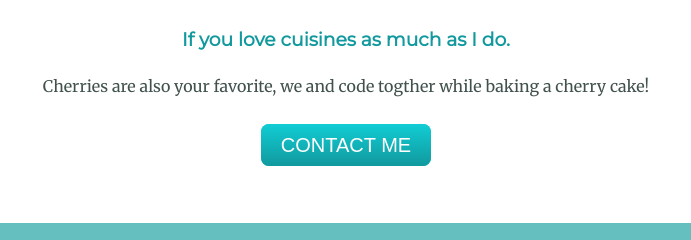
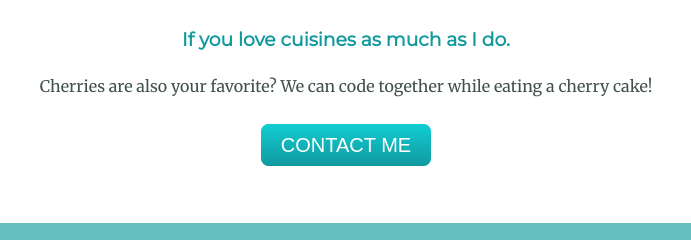
Before and after one commit to jadenbruecke/cv, a plain HTML site: page index.html in a window 1280 px wide. Shown: the part 2229-2469 px from the top of the page, 294-985 px from the left. Drawn offline with Linux system fonts and the light colour scheme.

Commit message:
update changes

```diff
--- a/index.html
+++ b/index.html
@@ -42,7 +42,7 @@
           <div class="contact-me-row">
             <h2>Get In Touch</h2>
             <h3>If you love cuisines as much as I do.</h3>
-            <p>Cherries are also your favorite, we and code togther while baking a cherry cake!</p>
+            <p>Cherries are also your favorite? We can code together while eating a cherry cake!</p>
             <div class="button-container">
               <a class="btn" href="mailto:yu.umlaut.qiao@outlook.com">CONTACT ME</a>
             </div>
```
Also changed, not shown: css/styles.css (line endings or trailing spaces), 1 other file.
